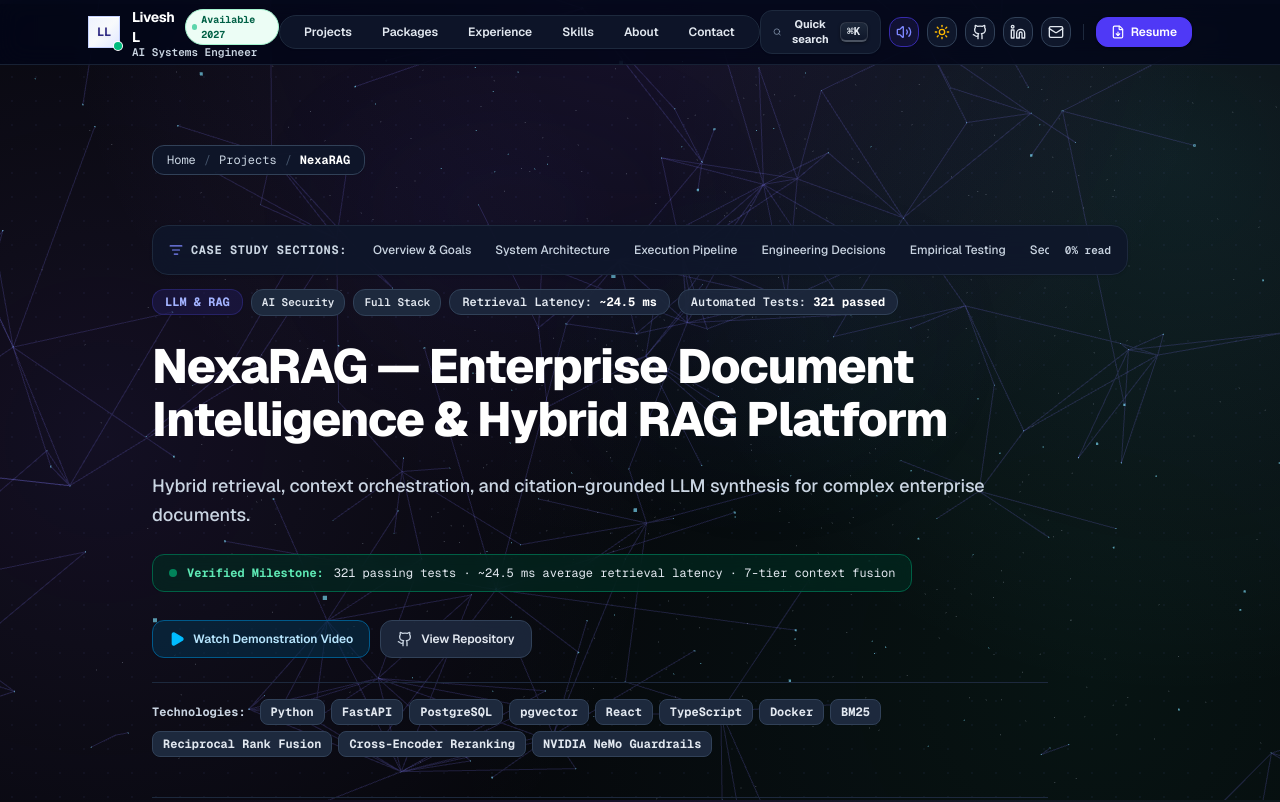
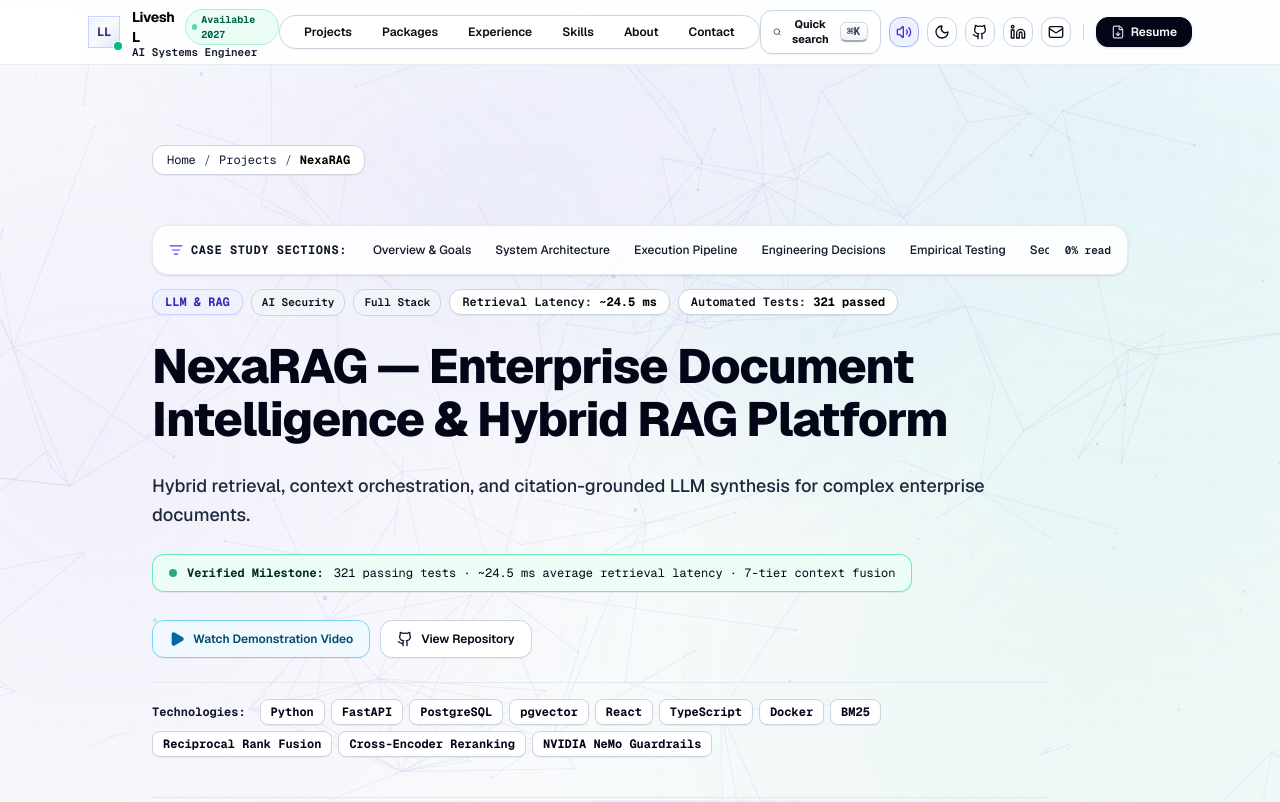
Before and after one commit to Livesh-L-28/my_portfolio, a Next.js app: page /projects/nexarag in a window 1280 px wide. Shown: the top 802 px of the page. Built offline with nearby package versions, Linux system fonts and the light colour scheme.

Commit message:
feat: configure portfolio to always open in light theme by default

```diff
--- a/app/layout.tsx
+++ b/app/layout.tsx
@@ -20,7 +20,7 @@ const geistMono = Geist_Mono({
 });
 
 export const viewport: Viewport = {
-  themeColor: "#06070B",
+  themeColor: "#fafbfc",
   width: "device-width",
   initialScale: 1,
 };
@@ -165,12 +165,9 @@ export default function RootLayout({
           dangerouslySetInnerHTML={{
             __html: `
               try {
-                const theme = localStorage.getItem('portfolio-theme');
-                if (theme === 'light') {
-                  document.documentElement.classList.remove('dark');
-                } else {
-                  document.documentElement.classList.add('dark');
-                }
+                localStorage.removeItem('portfolio-theme');
+                sessionStorage.removeItem('portfolio-theme');
+                document.documentElement.classList.remove('dark');
               } catch (_) {}
             `,
           }}
--- a/components/scene/SceneController.ts
+++ b/components/scene/SceneController.ts
@@ -123,12 +123,12 @@ export class SceneController {
   private pointerY = 0;
   private targetPointerX = 0;
   private targetPointerY = 0;
-  private isDark = true;
+  private isDark = false;
   private isReducedMotion = false;
 
   private targetTheme: ProjectThemeConfig = DEFAULT_THEME;
 
-  constructor(canvas: HTMLCanvasElement, isDark: boolean = true) {
+  constructor(canvas: HTMLCanvasElement, isDark: boolean = false) {
     this.canvas = canvas;
     this.isDark = isDark;
     this.lastTime = performance.now();
--- a/components/theme/ThemeProvider.tsx
+++ b/components/theme/ThemeProvider.tsx
@@ -1,6 +1,6 @@
 "use client";
 
-import React, { createContext, useContext, useEffect, useSyncExternalStore } from "react";
+import React, { createContext, useContext, useState, useEffect, useCallback } from "react";
 
 type Theme = "light" | "dark";
 
@@ -12,57 +12,37 @@ interface ThemeContextType {
 
 const ThemeContext = createContext<ThemeContextType | undefined>(undefined);
 
-const THEME_CHANGE_EVENT = "portfolio-theme-change";
-
-function subscribe(callback: () => void) {
-  window.addEventListener("storage", callback);
-  window.addEventListener(THEME_CHANGE_EVENT, callback);
-  return () => {
-    window.removeEventListener("storage", callback);
-    window.removeEventListener(THEME_CHANGE_EVENT, callback);
-  };
-}
-
-function getSnapshot(): Theme {
-  try {
-    const saved = localStorage.getItem("portfolio-theme") as Theme | null;
-    if (saved === "light") return "light";
-    return "dark";
-  } catch {
-    return "dark";
-  }
-}
-
-function getServerSnapshot(): Theme {
-  return "dark";
-}
-
 export const ThemeProvider: React.FC<{ children: React.ReactNode }> = ({ children }) => {
-  const theme = useSyncExternalStore(subscribe, getSnapshot, getServerSnapshot);
+  const [theme, setThemeState] = useState<Theme>("light");
 
   useEffect(() => {
-    if (theme === "dark") {
-      document.documentElement.classList.add("dark");
-    } else {
-      document.documentElement.classList.remove("dark");
-    }
-  }, [theme]);
+    try {
+      localStorage.removeItem("portfolio-theme");
+      sessionStorage.removeItem("portfolio-theme");
+    } catch {}
+    document.documentElement.classList.remove("dark");
+  }, []);
 
-  const setTheme = (newTheme: Theme) => {
-    try {
-      localStorage.setItem("portfolio-theme", newTheme);
-    } catch {}
+  const setTheme = useCallback((newTheme: Theme) => {
+    setThemeState(newTheme);
     if (newTheme === "dark") {
       document.documentElement.classList.add("dark");
     } else {
       document.documentElement.classList.remove("dark");
     }
-    window.dispatchEvent(new Event(THEME_CHANGE_EVENT));
-  };
+  }, []);
 
-  const toggleTheme = () => {
-    setTheme(theme === "light" ? "dark" : "light");
-  };
+  const toggleTheme = useCallback(() => {
+    setThemeState((prev) => {
+      const nextTheme = prev === "light" ? "dark" : "light";
+      if (nextTheme === "dark") {
+        document.documentElement.classList.add("dark");
+      } else {
+        document.documentElement.classList.remove("dark");
+      }
+      return nextTheme;
+    });
+  }, []);
 
   return (
     <ThemeContext.Provider value={{ theme, toggleTheme, setTheme }}>
```
